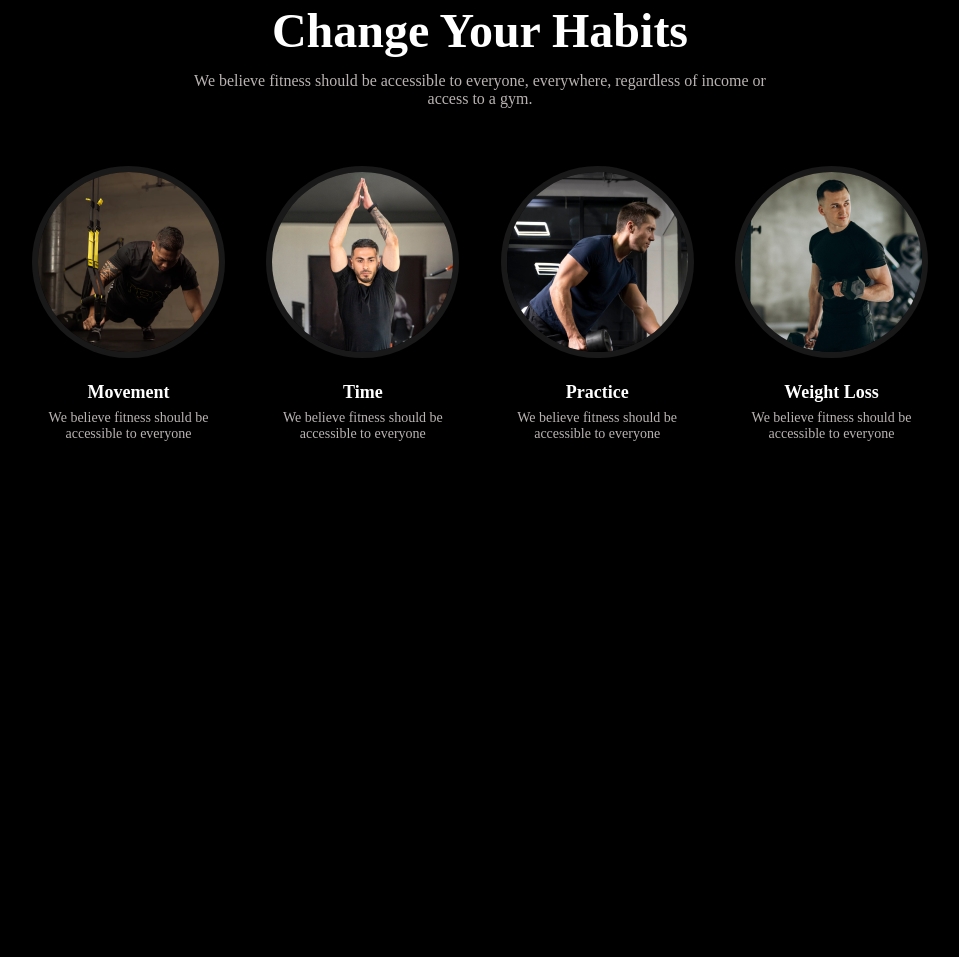
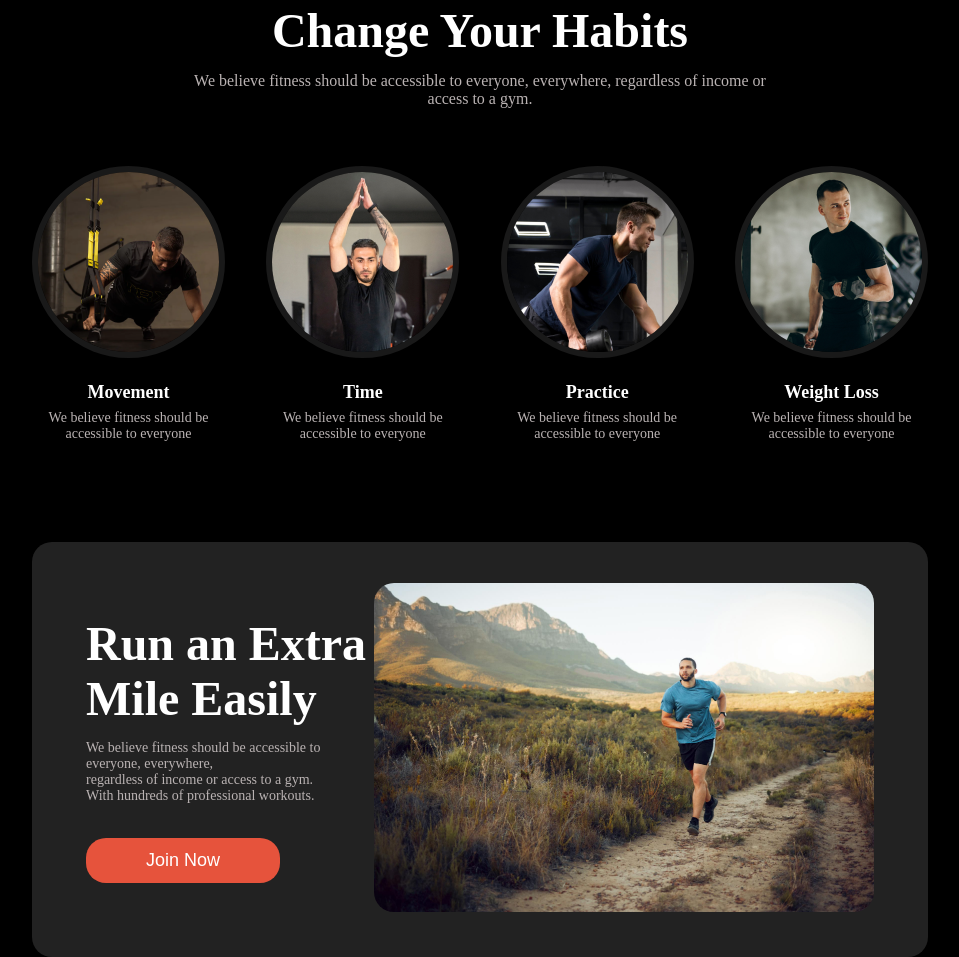
Before and after one commit to Durlov-D/my-assignment-no-2, a plain HTML site: page index.html in a window 1280 px wide. Shown: the part 823-1780 px from the top of the page, without its empty margins (160-1119 px from the left). Before the commit the page ends 1265 px from the top, so only its background shows below. Drawn offline with Linux system fonts and the light colour scheme.

Commit message:
Run an Extra Mile Easily  Done

```diff
--- a/index.html
+++ b/index.html
@@ -68,7 +68,7 @@
 
             <div class="habits-card-data-container">
                 <div>
-                        <img class="habits-card-image" src="images/Habits-Image1.png" alt="">
+                    <img class="habits-card-image" src="images/Habits-Image1.png" alt="">
                     <div>
                         <h4 class="habits-card-title">Movement</h4>
                         <p class="habits-card-sub-title">We believe fitness should be <br> accessible to everyone</p>
@@ -97,6 +97,22 @@
                 </div>
             </div>
         </section>
+
+
+        <section>
+            <div class="run-and-extra-all-data-container">
+                <div>
+                    <h1 class="run-and-extra-title">Run an Extra <br>
+                        Mile Easily</h1>
+                    <p class="run-and-extra-sub-title">We believe fitness should be accessible to everyone, everywhere, <br> regardless of income or access to a
+                        gym. <br> With hundreds of professional workouts.</p>
+                    <button class="join-now-btn">Join Now</button>
+                </div>
+                <div>
+                    <img class="run-and-extra-image" src="images/run.jpg" alt="">
+                </div>
+            </div>
+        </section>
     </main>
 </body>
 
--- a/style/style.css
+++ b/style/style.css
@@ -66,6 +66,7 @@ header {
 
 .hero-title-text {
     font-size: 78px;
+    font-weight: 900;
 }
 
 .hero-title-shape-text {
@@ -195,3 +196,42 @@ header {
     color: #bab3b3;
     font-size: 14px;
 }
+
+/* run and extra start  */
+.run-and-extra-all-data-container {
+    width: 70%;
+    margin: 0 auto;
+    display: flex;
+    align-items: center;
+    justify-content: space-between;
+    background-color: #222222;
+    padding: 41px 54px;
+    margin-top: 100px;
+    border-radius: 20px;
+}
+
+.run-and-extra-title{
+    font-size: 48px;
+    font-weight: 700;
+}
+
+.run-and-extra-sub-title{
+    margin: 14px 0 34px 0;
+    color: #bab3b3;
+    font-size: 14px;
+}
+
+.join-now-btn{
+    font-size: 18px;
+    background-color: #E6533C;
+    color: #ffffff;
+    padding: 12px 60px;
+    border: none;
+    border-radius: 20px;
+}
+
+.run-and-extra-image{
+    width: 500px;
+    height: 100%;
+    border-radius: 20px;
+}
```
